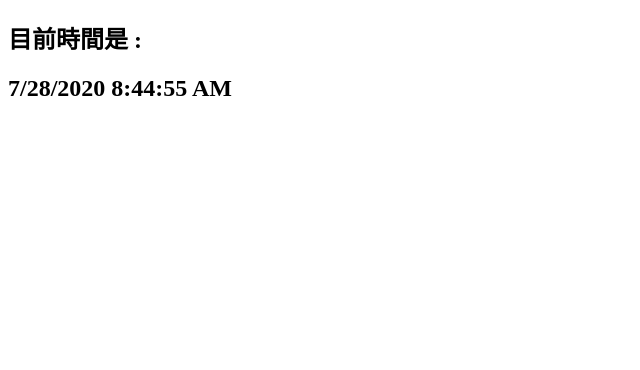
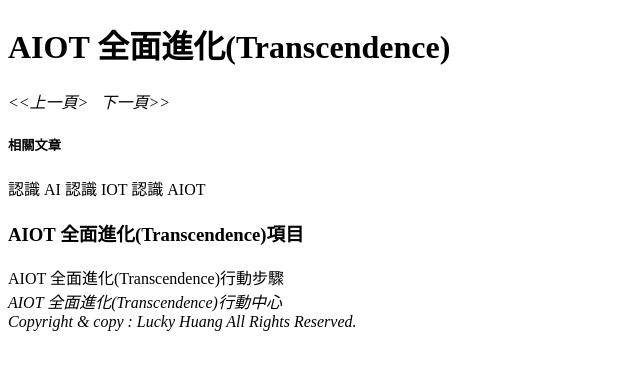
Before and after one commit to luckyhuang168/luckyhuang168.github.io, a plain HTML site: page index.html in a window 1280 px wide. Shown: the whole page, without its empty margins (0-640 px from the left). Drawn offline with Linux system fonts and the light colour scheme.

Commit message:
AIOT 全面進化(Transendence)

```diff
--- a/index.html
+++ b/index.html
@@ -3,20 +3,32 @@
 <html lang="en">
     <head>
         <meta charset="utf-8" />
-        <title>Website Time</title>
+        <title>全面進化(Transcendence)</title>
     </head>
     <body>
-        <h2>目前時間是 : </h2>
-        <h2 id="mytime"></h2>
-        <script>
-            showTime(); // 呼叫 showTime()函數
+        <header>
+            <h1>AIOT 全面進化(Transcendence)</h1>
+            <nav>
+                <i>&lt;&lt;上一頁> &nbsp;&nbsp;下一頁&gt;&gt;</i>
+            </nav>
+        </header>
+        <aside>
+            <h5>相關文章</h5>
+            認識 AI
+            認識 IOT
+            認識 AIOT
+        </aside>
+        <article>
+            <section>
+                <h3>AIOT 全面進化(Transcendence)項目</h3>
+            </section>
+            <section>AIOT 全面進化(Transcendence)行動步驟</section>
+        </article>
+        <footer>
+            <i>AIOT 全面進化(Transcendence)行動中心<br>
+               Copyright & copy : Lucky Huang All Rights Reserved.
+            </i>
 
-            function showTime() {
-                var d = new Date(); // 取得日期物件
-                document.getElementById("mytime").innerHTML =
-                       d.toLocaleDateString() + " " + d.toLocaleTimeString(); // 將目前日期時間轉成字串後輸出
-                setTimeout(showTime, 1000);    // 1 秒後執行 showTime()
-            }
-        </script>
+        </footer>
     </body>
 </html>
```
